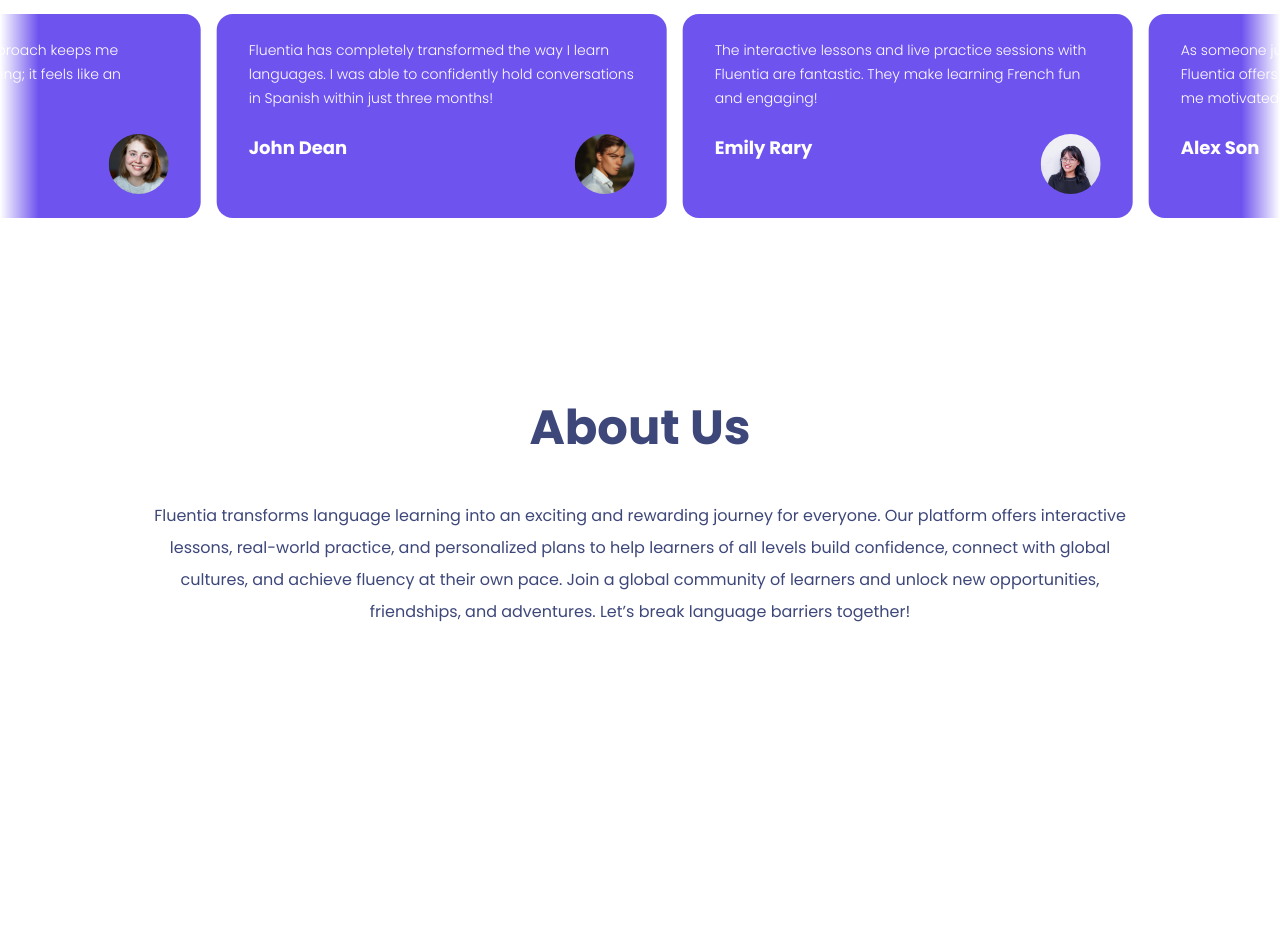
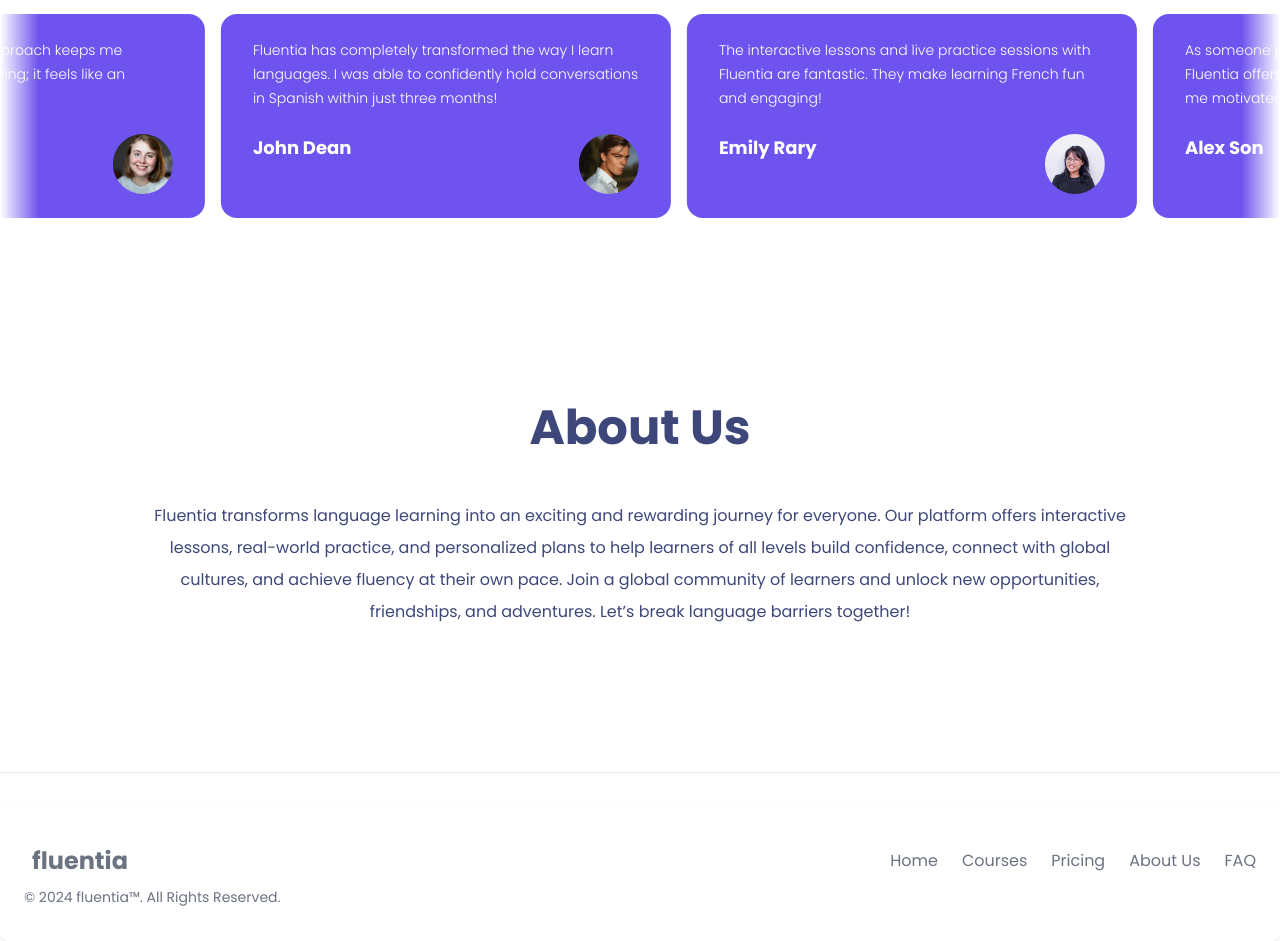
Before and after one commit to AffanImran1303/fluentia_languagelearningAppUI, a Next.js app: page / in a window 1280 px wide. Shown: the part 2920-3861 px from the top of the page. Before the commit the page ends 3596 px from the top, so only its background shows below. Built offline with nearby package versions, Linux system fonts and the light colour scheme.

Commit message:
Added Footer component and fixed 'key' rendering error in Navbar & Footer

```diff
--- /dev/null
+++ b/src/app/courses/page.tsx
@@ -0,0 +1,9 @@
+import React from 'react'
+
+const Courses = () => {
+  return (
+    <div className="h-[32rem] w-full md:h-[40rem] w-full flex flex-col items-center justify-center relative overflow-hidden mx-auto py-10 md:py-0">Courses</div>
+  )
+}
+
+export default Courses
--- a/src/app/layout.tsx
+++ b/src/app/layout.tsx
@@ -2,6 +2,7 @@
 import "./globals.css";
 import Navbar from "@/components/Navbar";
 import HeroSection from "@/components/HeroSection";
+import Footer from "@/components/Footer";
 
 export const metadata: Metadata = {
   title: "Fluentia",
@@ -20,6 +21,7 @@
       >
         <Navbar/>
         {children}
+        <Footer/>
       </body>
     </html>
   );
--- a/src/components/AboutUs.tsx
+++ b/src/components/AboutUs.tsx
@@ -8,7 +8,7 @@
     >
       <div className="text-center">
       <h1 className="text-3xl px-4 md:text-5xl poppins-bold">About Us</h1>
-        <p className="m-12 px-24 leading-loose">
+        <p className="m-12 px-12 leading-loose md:px-24">
           Fluentia transforms language learning into an exciting and rewarding
           journey for everyone. Our platform offers interactive lessons,
           real-world practice, and personalized plans to help learners of all
--- /dev/null
+++ b/src/components/Footer.tsx
@@ -0,0 +1,29 @@
+import { footerItems } from '@/constants'
+import Link from 'next/link'
+import React from 'react'
+
+const Footer = () => {
+  return (
+<div className="mt-24 w-full mx-auto text-gray-500">
+<hr className="my-6 border-gray-200 sm:mx-auto dark:border-gray-700 lg:my-8" />
+	<footer className="p-4 rounded-lg shadow md:px-6 md:py-8 dark:bg-gray-800">
+		<div className="sm:flex sm:items-center sm:justify-between">
+        <Link href="/" className="text-lg poppins-bold nav-hover m-2 sm:text-2xl">
+          fluentia
+        </Link>
+			<ul className="flex flex-wrap items-center space-x-6 mb-6 sm:mb-0">
+                    {footerItems.map((item)=>(
+                        <li key={item.key}>
+                            <Link href={item.href}>{item.label}</Link>
+                        </li>
+                    ))}
+			</ul>
+		</div>
+        <span className="text-sm text-gray-500 sm:text-center dark:text-gray-400">© 2024 <a href="#" target="_blank" className="hover:underline">fluentia™</a>. All Rights Reserved.
+        </span>
+	</footer>
+</div>
+  )
+}
+
+export default Footer
--- a/src/components/Navbar.tsx
+++ b/src/components/Navbar.tsx
@@ -54,10 +54,9 @@
             "p-6 md:flex p-0 space-y-4 md:space-y-0"
           )}
         >
-          {navItems.map((item,key) => (
-            <li>
+          {navItems.map((item) => (
+            <li key={item.key}>
               <Link
-              key={key}
                 href={item.href}
                 className={cn(
                   "block p-4 px-4 rounded nav-hover hover:bg-gray-100 md:hover:bg-transparent",
--- a/src/components/ui/infinite-moving-cards.tsx
+++ b/src/components/ui/infinite-moving-cards.tsx
@@ -108,7 +108,7 @@
                   <span className="text-lg leading-[1.6] poppins-bold">
                     {item.name}
                   </span>
-                  <Image src={item.pic} alt={item.name} height={0} width={60} className="rounded-full"/>
+                  <Image src={item.pic} alt={item.name} height={60} width={60} className="rounded-full"/>
               </div>
             </blockquote>
           </li>
--- a/src/constants/index.ts
+++ b/src/constants/index.ts
@@ -7,6 +7,15 @@
   { key: "aboutus", href: "#aboutUs", label: "About Us" },
   { key: "faq", href: "#faq", label: "FAQ" },
 ];
+
+export const footerItems = [
+  { key: "home", href: "#home", label: "Home" },
+  { key: "courses", href: "/courses", label: "Courses" },
+  { key: "pricing", href: "#pricing", label: "Pricing" },
+  { key: "aboutus", href: "#aboutUs", label: "About Us" },
+  { key: "faq", href: "#faq", label: "FAQ" },
+];
+
 
 export const HeroButton = [
   { title: "Explore Courses", icon: "" }
```
Also changed, not shown: src/app/fonts/GeistMonoVF.woff (deleted), src/app/fonts/GeistVF.woff (deleted).
